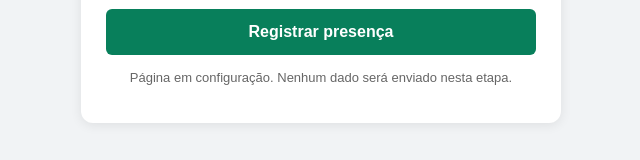
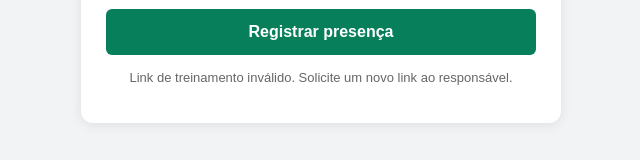
Before and after one commit to aprviabebidas-pixel/lista-presenca-via-bebidas, a plain HTML site: page index.html in a window 1280 px wide. Shown: the part 779-939 px from the top of the page, 319-959 px from the left. Drawn offline with Linux system fonts and the light colour scheme.

Commit message:
Update index.html

```diff
--- a/index.html
+++ b/index.html
@@ -134,6 +134,17 @@
   </div>
 
   <script>
+
+const parametros = new URLSearchParams(window.location.search);
+const codigoTreinamento = parametros.get("codigo");
+
+if (!codigoTreinamento) {
+  document.getElementById("mensagem").textContent =
+    "Link de treinamento inválido. Solicite um novo link ao responsável.";
+
+  document.querySelector(".enviar").disabled = true;
+}
+
     const canvas = document.getElementById("assinatura");
     const ctx = canvas.getContext("2d");
 
```
